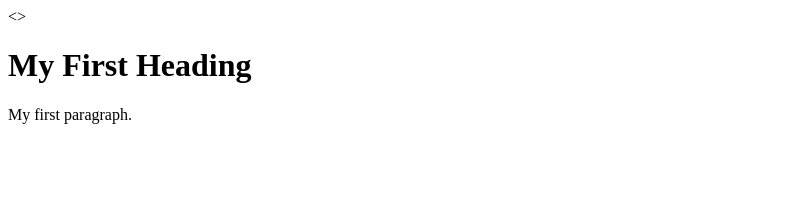
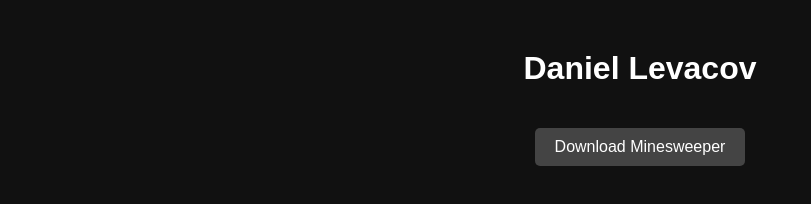
Before and after one commit to danilevas/campo_minado, a plain HTML site: page index.html in a window 1280 px wide. Shown: the whole page, without its empty margins (0-811 px from the left). Drawn offline with Linux system fonts and the light colour scheme.

Commit message:
mudando site

```diff
--- a/index.html
+++ b/index.html
@@ -1,9 +1,33 @@
-<><!DOCTYPE html>
+<!DOCTYPE html>
 <html>
+<head>
+  <meta charset="UTF-8">
+  <title>Daniel Levacov</title>
+  <style>
+    body {
+      background-color: #111111;
+      color: #FFFFFF;
+      font-family: Arial, sans-serif;
+      text-align: center;
+    }
+
+    h1 {
+      margin-top: 50px;
+    }
+
+    .download-button {
+      display: inline-block;
+      padding: 10px 20px;
+      background-color: #444444;
+      color: #FFFFFF;
+      text-decoration: none;
+      border-radius: 5px;
+      margin-top: 20px;
+    }
+  </style>
+</head>
 <body>
-
-<h1>My First Heading</h1>
-<p>My first paragraph.</p>
-
+  <h1>Daniel Levacov</h1>
+  <a class="download-button" href="link-to-your-minesweeper-game.exe" download>Download Minesweeper</a>
 </body>
 </html>
```
